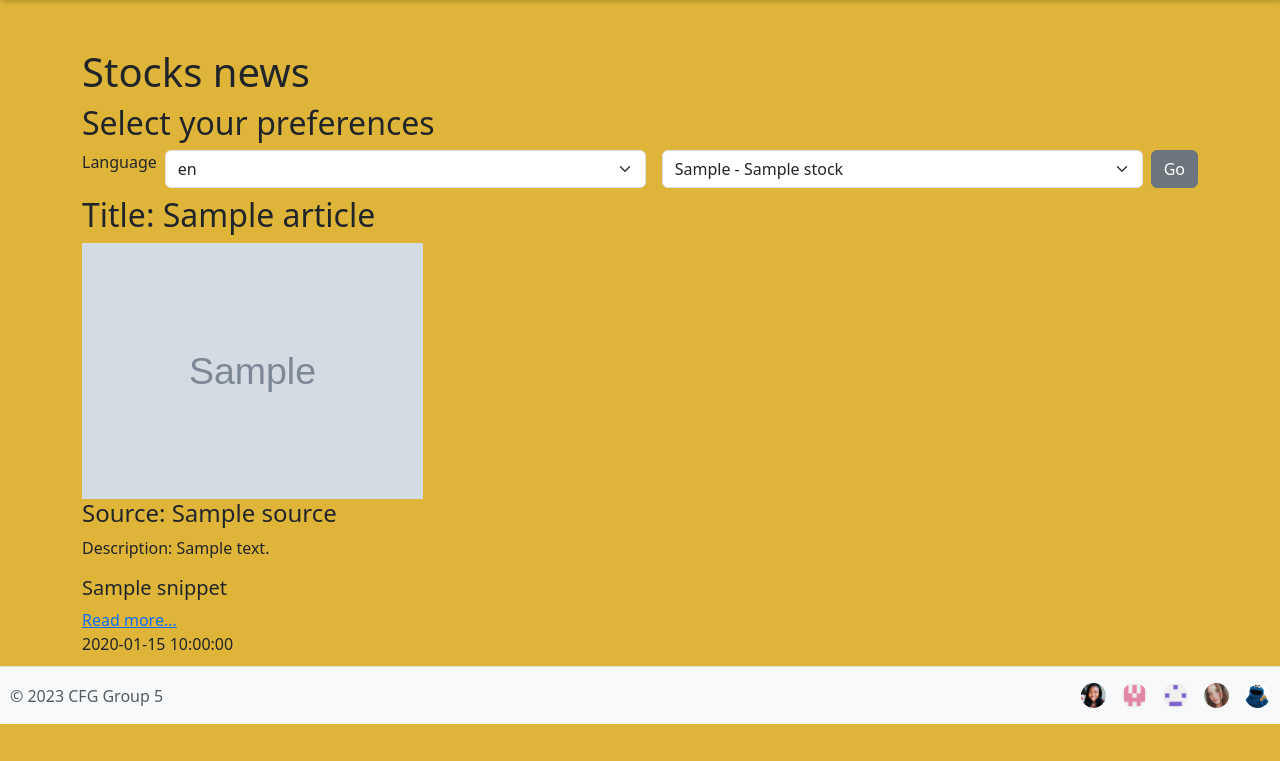
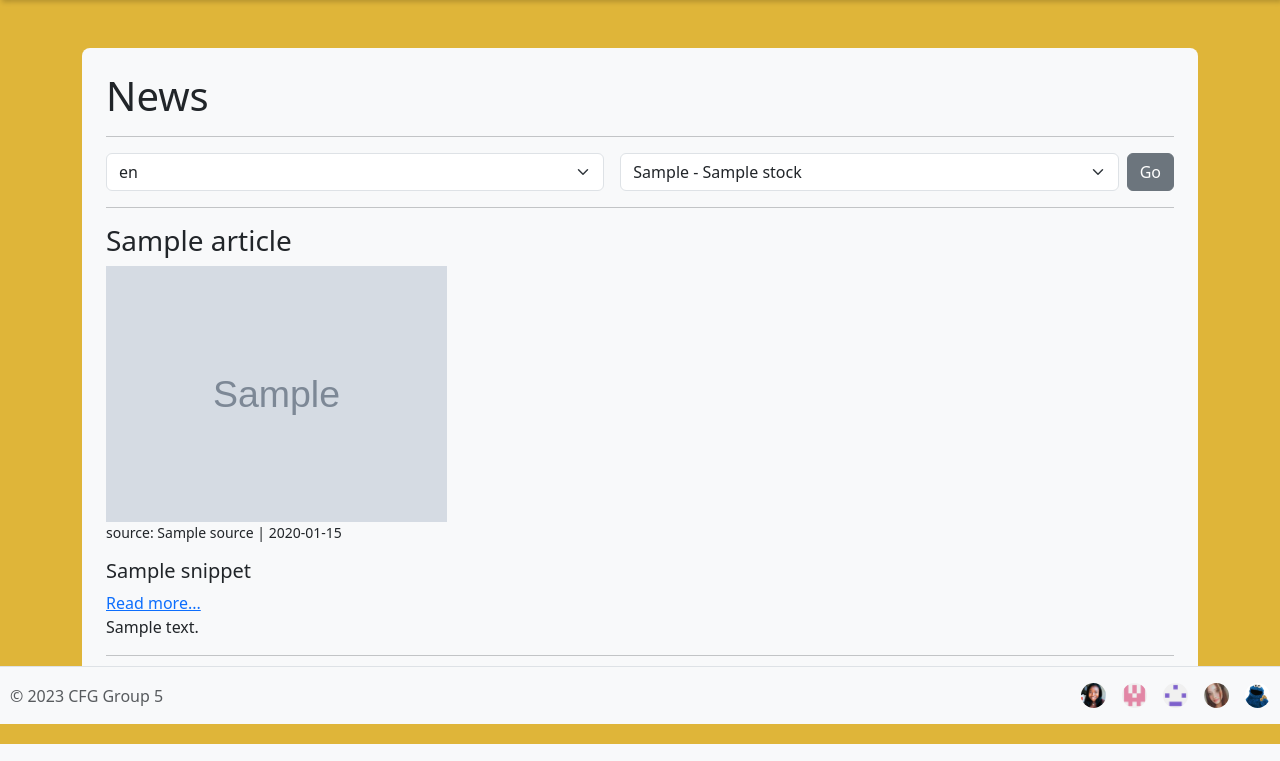
Before and after one commit to Koko-66/stocks-group-5, a Flask app: template src/templates/stocks_news.html in a window 1280 px wide. Shown: the part 76-837 px from the top of the page. Run offline with Flask 3, Linux system fonts and the light colour scheme; tables that the repository leaves empty hold one stand-in row (values such as "Sample post"); the template is opened without the code that fills it: values that come from a table or form of the project are taken from there, most other values are stand-ins (such as "Sample title", 1, 10 or a date in 2020); grey boxes marked "Sample" are stand-in pictures; some libraries are stand-ins or nearby versions.

Commit message:
Update news page styling.

```diff
--- a/src/templates/stocks_news.html
+++ b/src/templates/stocks_news.html
@@ -1,21 +1,22 @@
-{% extends "base.html" %} {% block navbar %} {% include 'includes/navbar_auth.html'
-%} {% endblock %} {% block content %}
-<div>
-  <h1>Stocks news</h1>
-  <h2>Select your preferences</h2>
-  {#{ news_data }#}
-  <form
-    class="my-2"
-    method="POST"
-    action="{{ url_for('stocks_news.get_news') }}"
-  >
+{% extends "base.html" %}
+{% set active_page = "news" %}
+
+<!-- include navbar -->
+{% block navbar %}
+{% include 'includes/navbar_auth.html' %}
+{% endblock %}
+
+<!-- main content -->
+{% block content %}
+<div class="bg-body-tertiary w-100 p-4 rounded-3">
+	<h1>News</h1>
+	<hr>
+	<!-- <h2>Select your preferences</h2> -->
+	<!-- {#{ news_data }#} -->
+	<form class="my-2" method="POST" action="{{ url_for('stocks_news.get_news') }}">
 		<div class="d-flex gap-2">
-      <label for="language">Language</label>
-      <select
-        name="language"
-        class="form-select"
-        aria-label="Default select example"
-      >
+			<!-- <label for="language">Language</label> -->
+			<select name="language" class="form-select" aria-label="Default select example">
 				{% for code, language in languages.items() %} {% if selected_language ==
 				code %}
 				<option value="{{ code }}" selected>{{ language }}</option>
@@ -24,46 +25,38 @@
 				{% endif %} {% endfor %}
 			</select>
 			<label for="Stocks"></label>
-      <select
-        name="stocks"
-        class="form-select"
-        aria-label="Default select example"
-      >
-        {% for stock in stocks %}
-        {% set symbol = stock['symbol'] %}
-        {% set name = stock['name'] %}
-        {% if selected_symbol ==
-        symbol %}
-        <option value="{{ symbol }}" selected>{{ symbol }}</option>
+			<select name="stocks" class="form-select" aria-label="Default select example">
+				{% for stock in stocks %} {% set symbol = stock['symbol'] %} {% set name
+				= stock['name'] %} {% if selected_symbol == symbol %}
+				<option value="{{ symbol }}" selected>{{ symbol }} - {{ name }}</option>
 				{% else %}
 				<option value="{{ symbol }}">{{ symbol }} - {{ name }}</option>
-        {% endif %}
-        {% endfor %}
+				{% endif %} {% endfor %}
 			</select>
 			<button class="btn btn-secondary" type="submit">Go</button>
 		</div>
 	</form>
-
+	<hr>
+	{% if articles != [] %}
 		{% for article in articles %}
-  <h2>Title: {{ article.title }}</h2>
+			<h3>{{ article.title }}</h3>
 			{% if article.image_url %}
-  <img
-    class="img-flex article-img"
-    src="{{ article.image_url }}"
-    alt="{{article.title}}"
-  />
+			<img class="img-flex article-img" src="{{ article.image_url }}" alt="{{article.title}}" />
 			{% else %}
 			<p class="text-secondary">No image available</p>
 			{% endif %}
-  <h4>Source: {{ article.source }}</h4>
-  <p>Description: {{ article.description}}</p>
-  <h5>{{ article.snippet }}</h5>
+		<!-- <p>Description: {{ article.description}}</p> -->
+		<p class="small"><span>source: {{ article.source }} |</span>
+		<span>{{ article.published_at[:10] }}</span></p>
+		<h5 class="fw-medium">{{ article.snippet }}</h5>
 		<a href="{{ article.url }}">Read more...</a>
 		<br />
-
-  <p>{{ article.published_at }}</p>
+		<!-- <p>{{ article.published_at }}</p> -->
 		<p>{{ article.content }}</p>
 		<hr />
 		{% endfor %}
+	{% else %}
+	<h4>We're sorry, there are no articles available for this combination. Try again.</h4>
+	{% endif %}
 </div>
 {% endblock %}
```
Also changed, not shown: src/stocks_news.py (+19 -24 lines). Lines whose indentation alone changed are shown as unchanged.
